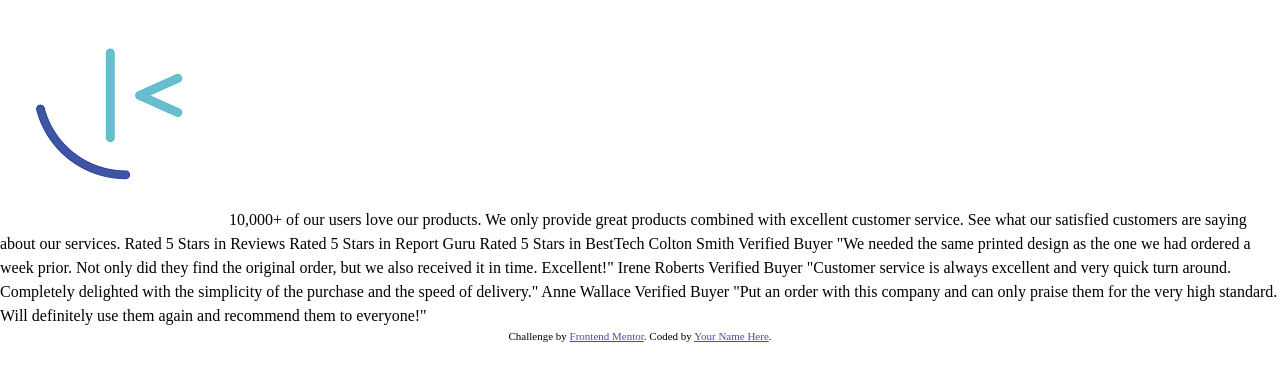
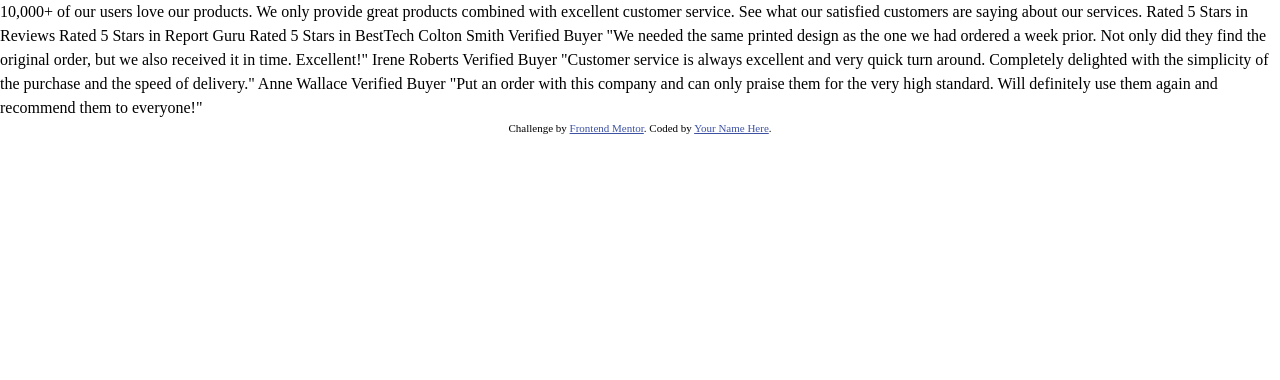
Before and after one commit to Great-kiola/Social-proof-fem, a plain HTML site: page index.html in a window 1280 px wide. Drawn offline with Linux system fonts and the light colour scheme.

Commit message:
Removed redundant html code

```diff
--- a/index.html
+++ b/index.html
@@ -19,7 +19,6 @@
 
   <body>
 
-    <img src="./assets/frontend-mentor.png" alt="frontend mentor logo">
     10,000+ of our users love our products.
 
     We only provide great products combined with excellent customer service.
```
